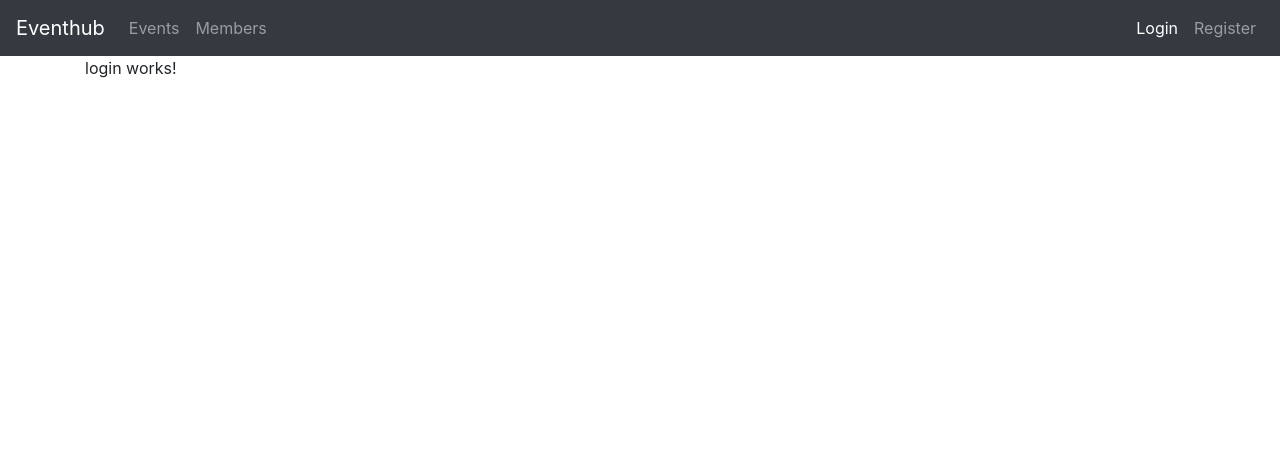
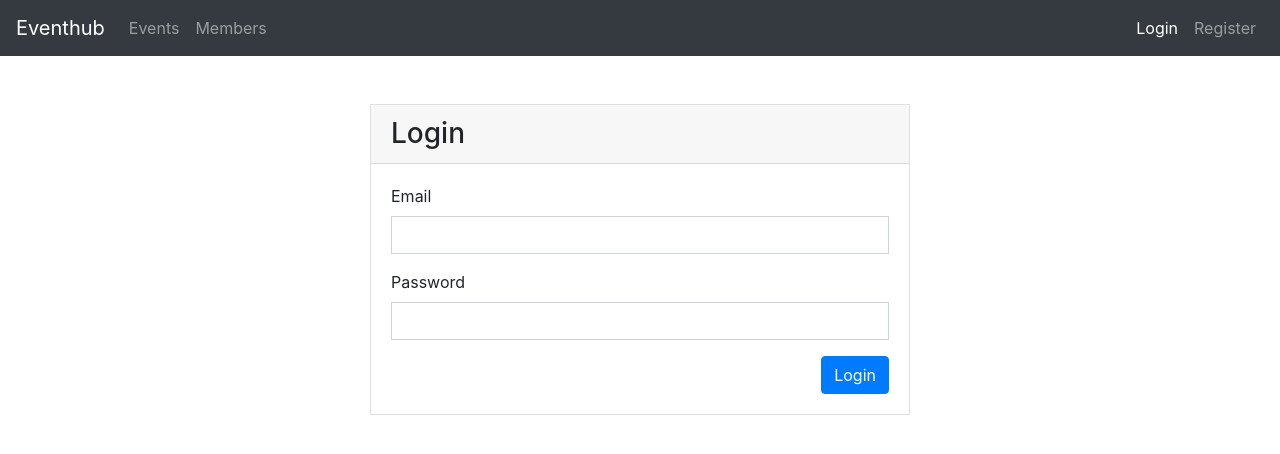
Before and after one commit to beyongbell/Angular_Authentication, an Angular app: page /login in a window 1280 px wide. Shown: the top 454 px of the page. Built offline with nearby package versions, Linux system fonts and the light colour scheme.

Commit message:
Store JWT

```diff
--- a/src/app/auth.service.ts
+++ b/src/app/auth.service.ts
@@ -8,10 +8,15 @@ import { HttpClient } from '@angular/common/http';
 export class AuthService {
 
   private _registerUrl = "http://localhost:3000/api/register";
+  private _loginUrl = "http://localhost:3000/api/login";
 
   constructor(private http: HttpClient) { }
 
   registerUser(user) {
     return this.http.post<any>(this._registerUrl, user)
   }
+
+  loginUser(user) {
+    return this.http.post<any>(this._loginUrl, user);
+  }
 }
--- /dev/null
+++ b/src/app/event.service.ts
@@ -0,0 +1,22 @@
+import { Injectable } from '@angular/core';
+import { HttpClient } from '@angular/common/http';
+
+@Injectable({
+  providedIn: 'root'
+})
+
+export class EventService {
+
+  private _eventUrl = "http://localhost:3000/api/events"
+  private _specialEventUrl = "http://localhost:3000/api/special"
+
+  constructor(private http: HttpClient) { }
+
+  getEvents() {
+    return this.http.get<any>(this._eventUrl)
+  }
+
+  getSpecialEvents() {
+    return this.http.get<any>(this._specialEventUrl)
+  }
+}
--- a/src/app/events/events.component.html
+++ b/src/app/events/events.component.html
@@ -1 +1,14 @@
-<p>events works!</p>
+<div class="row mt-5">
+  <div class="col-md-4 mb-3" *ngFor="let event of events">
+    <div class="card text-center">
+      <div class="card-body">
+        <h5 class="card-title">{{event.name}}</h5>
+        <p class="card-text">{{event.description}}</p>
+        <a href="#" class="btn btn-primary">Buy Tickets</a>
+      </div>
+      <div class="card-footer text-muted">
+        {{event.date | date:'shortDate'}}
+      </div>
+    </div>
+  </div>
+</div>
--- a/src/app/events/events.component.ts
+++ b/src/app/events/events.component.ts
@@ -1,4 +1,5 @@
 import { Component, OnInit } from '@angular/core';
+import { EventService } from '../event.service';
 
 @Component({
   selector: 'app-events',
@@ -7,9 +8,15 @@ import { Component, OnInit } from '@angular/core';
 })
 export class EventsComponent implements OnInit {
 
-  constructor() { }
+  events = [];
+  constructor(private _eventService: EventService) { }
 
   ngOnInit() {
+    this._eventService.getEvents()
+    .subscribe(
+      res => this.events = res,
+      err => console.log(err)
+    )
   }
 
 }
--- a/src/app/login/login.component.html
+++ b/src/app/login/login.component.html
@@ -1 +1,24 @@
-<p>login works!</p>
+<div class="row pt-5">
+    <div class="col-md-6 mx-auto">
+        <div class="card rounded-0">
+            <div class="card-header">
+                <h3 class="mb-0">
+                    Login
+                </h3>
+            </div>
+            <div class="card-body">
+                <form action="" class="form">
+                    <div class="form-group">
+                        <label for="email"> Email </label>
+                        <input [(ngModel)]="loginUserData.email" name="email" type="text" class="form-control rounded-0" required>
+                    </div>
+                    <div class="form-group">
+                        <label for="passsword"> Password </label>
+                        <input [(ngModel)]="loginUserData.password" name="password" type="password" class="form-control rounded-0" required>
+                    </div>
+                    <button (click)="login()" type="button" class="btn btn-primary float-right"> Login </button>
+                </form>
+            </div>
+        </div>
+    </div>
+</div>
--- a/src/app/login/login.component.ts
+++ b/src/app/login/login.component.ts
@@ -1,15 +1,27 @@
 import { Component, OnInit } from '@angular/core';
+import { User } from '../user';
+import { AuthService } from '../auth.service';
 
 @Component({
   selector: 'app-login',
   templateUrl: './login.component.html',
   styleUrls: ['./login.component.css']
 })
+
 export class LoginComponent implements OnInit {
 
-  constructor() { }
+  loginUserData: User = new User();
+
+  constructor(private _auth: AuthService) { }
 
   ngOnInit() {
   }
 
+  login() {
+    this._auth.loginUser(this.loginUserData)
+    .subscribe(
+      res => console.log(res),
+      err => console.log(err)
+    )
+  }
 }
--- a/src/app/register/register.component.ts
+++ b/src/app/register/register.component.ts
@@ -1,5 +1,5 @@
 import { Component, OnInit } from '@angular/core';
-import { Auth } from '../auth';
+import { User } from '../user';
 import { AuthService } from '../auth.service';
 
 @Component({
@@ -9,7 +9,7 @@ import { AuthService } from '../auth.service';
 })
 export class RegisterComponent implements OnInit {
 
-  registerUserData: Auth = new Auth();
+  registerUserData: User = new User();
 
   constructor(private _auth: AuthService) { }
 
--- a/src/app/special-events/special-events.component.html
+++ b/src/app/special-events/special-events.component.html
@@ -1 +1,14 @@
-<p>special-events works!</p>
+<div class="row mt-5">
+    <div class="col-md-4 mb-3" *ngFor="let event of specialEvents">
+        <div class="card text-center">
+            <div class="card-body">
+                <h5 class="card-title">{{event.name}}</h5>
+                <p class="card-text">{{event.description}}</p>
+                <a href="#" class="btn btn-success">Buy Tickets</a>
+            </div>
+            <div class="card-footer text-muted">
+                {{event.date | date:'shortDate'}}
+            </div>
+        </div>
+    </div>
+</div>
--- a/src/app/special-events/special-events.component.ts
+++ b/src/app/special-events/special-events.component.ts
@@ -1,15 +1,24 @@
 import { Component, OnInit } from '@angular/core';
+import { EventService } from '../event.service';
 
 @Component({
   selector: 'app-special-events',
   templateUrl: './special-events.component.html',
   styleUrls: ['./special-events.component.css']
 })
+
 export class SpecialEventsComponent implements OnInit {
 
-  constructor() { }
+  specialEvents = [];
+
+  constructor(private _eventService: EventService) { }
 
   ngOnInit() {
+    this._eventService.getSpecialEvents()
+    .subscribe(
+      res => this.specialEvents = res,
+      err => console.log(err)
+    )
   }
 
 }
--- a/src/app/auth.ts
+++ b/src/app/user.ts
@@ -1,4 +1,4 @@
-export class Auth {
+export class User {
     email: string;
     password: string;
   }
```
Also changed, not shown: 1 other file (tests, documents, lock files or other folders).
